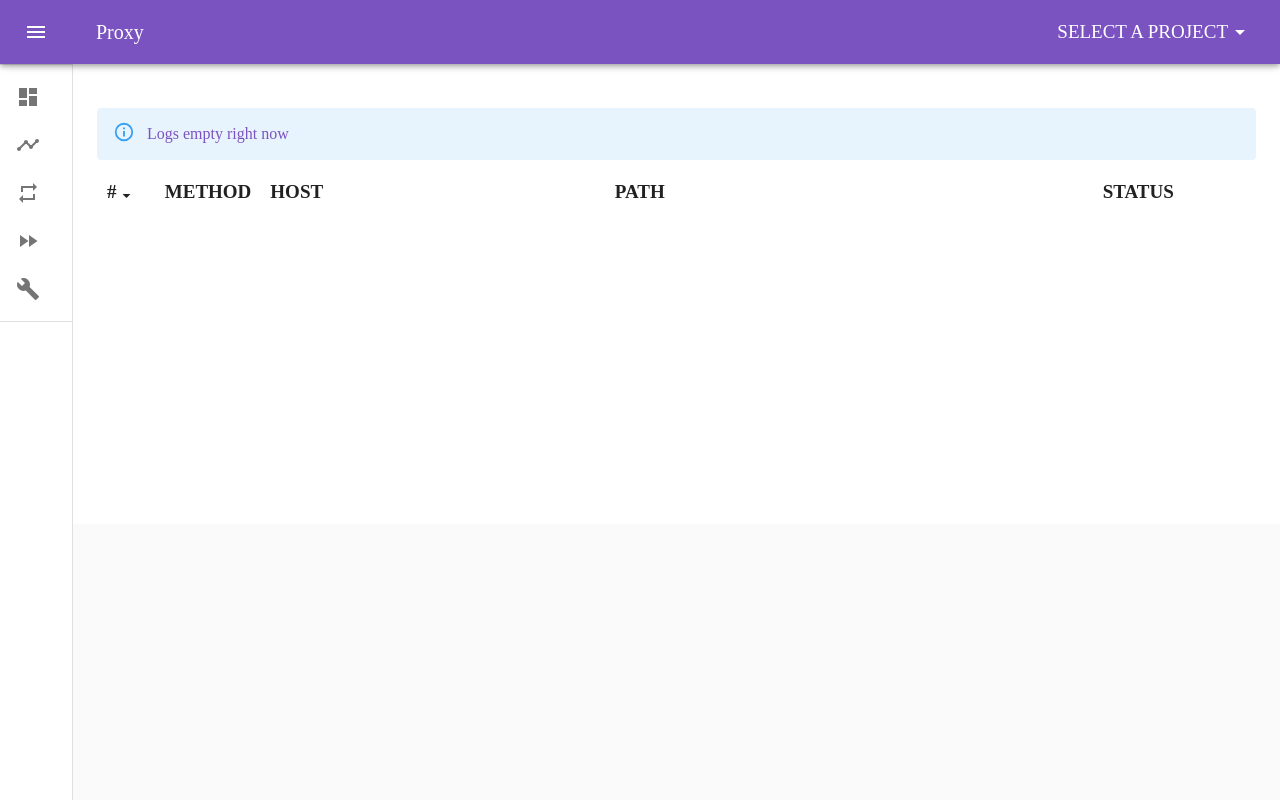
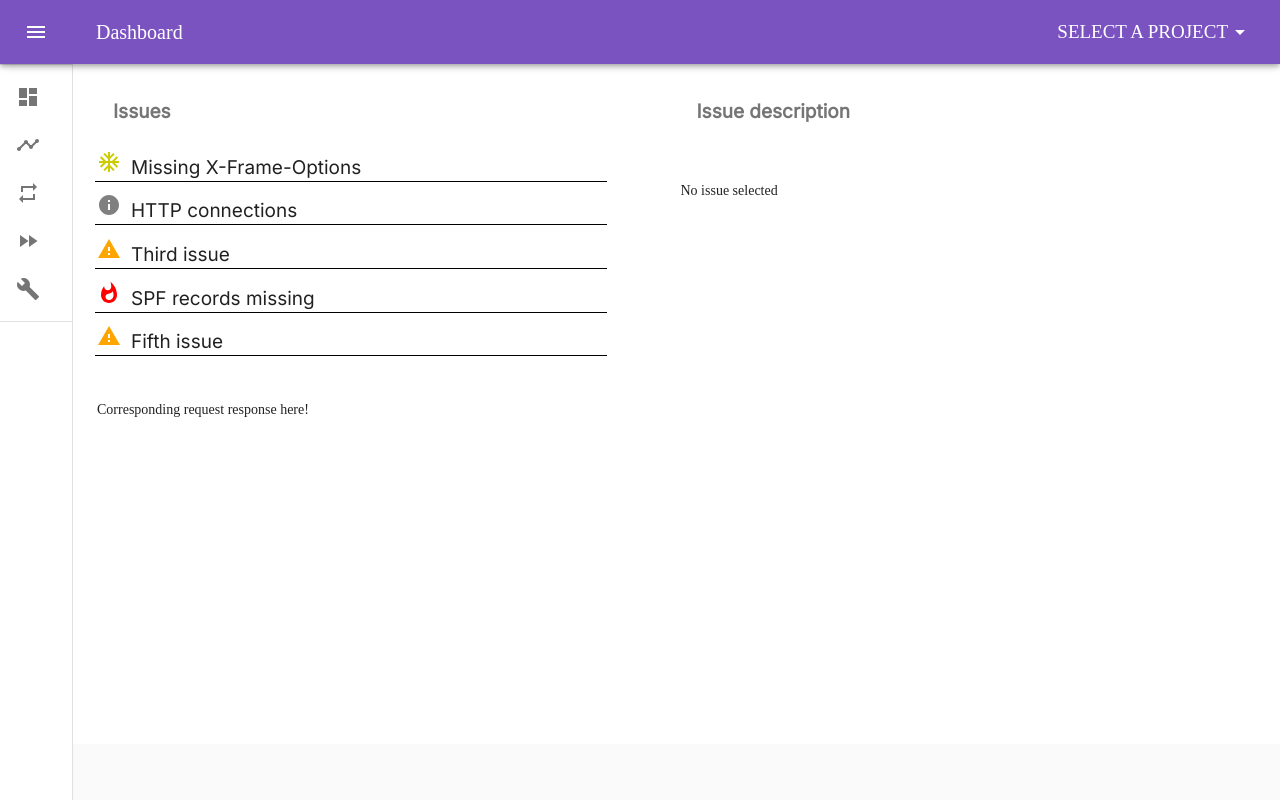
Before and after one commit to ksharinarayanan/WAP, a React (Create React App) app in the folder front-end/: page / in a window 1280 px wide. Built offline with nearby package versions, Linux system fonts and the light colour scheme; no server answers; a web font is replaced by a local one.

Commit message:
Added dashboard UI

```diff
--- a/front-end/src/components/Navigator.js
+++ b/front-end/src/components/Navigator.js
@@ -104,7 +104,7 @@ export default function Navigator() {
     const theme = useTheme();
     const [open, setOpen] = React.useState(false);
 
-    const [currentIndex, setCurrentIndex] = React.useState(1);
+    const [currentIndex, setCurrentIndex] = React.useState(0);
 
     const handleDrawerOpen = () => {
         setOpen(true);
--- a/front-end/src/screens/Dashboard.js
+++ b/front-end/src/screens/Dashboard.js
@@ -1,12 +1,186 @@
 // This is the dashboard page: Manage projects here!
 
-import { Typography } from "@material-ui/core";
-import React from "react";
+import { Grid, GridList, GridListTile, ListSubheader } from "@material-ui/core";
+import React, { useEffect, useState } from "react";
+import "@fontsource/inter";
+import InfoIcon from "@material-ui/icons/Info";
+import WarningIcon from "@material-ui/icons/Warning";
+import AcUnitOutlinedIcon from "@material-ui/icons/AcUnitOutlined";
+import WhatshotIcon from "@material-ui/icons/Whatshot";
 
 function Dashboard(props) {
+    const [issues, setIssues] = useState([]);
+    const [selectedIssue, setSelectedIssue] = useState(null);
+
+    const IconMapper = ({ severity }) => {
+        if (severity === "informational") {
+            return <InfoIcon style={{ color: "#808080	", marginRight: 10 }} />;
+        } else if (severity === "low") {
+            return (
+                <AcUnitOutlinedIcon
+                    style={{ color: "#CCCC00", marginRight: 10 }}
+                />
+            );
+        } else if (severity === "medium") {
+            return <WarningIcon style={{ color: "orange", marginRight: 10 }} />;
+        } else if (severity === "high") {
+            return <WhatshotIcon style={{ color: "red", marginRight: 10 }} />;
+        }
+    };
+
+    useEffect(() => {
+        // TODO: fetch data and set issues state
+
+        setIssues([
+            {
+                title: "Missing X-Frame-Options",
+                severity: "low",
+                description:
+                    "Since X-Frame-Options are missing, the page can be captured into an iFrame and is vulnerable to <a href='#'>clickjacking</a>",
+            },
+            {
+                title: "HTTP connections",
+                severity: "informational",
+                description:
+                    "Since the website uses unencrypted HTTP connections instead of HTTPS, it is possible for a MITM attack",
+            },
+            {
+                title: "Third issue",
+                severity: "medium",
+                description:
+                    "I don't know what to write here, this will become my third issue that has been detected by the scanner",
+            },
+            {
+                title: "SPF records missing",
+                severity: "high",
+                description:
+                    "Don't take this seriously, these are mock issues. Never report this to bug bounty programs!",
+            },
+            {
+                title: "Fifth issue",
+                severity: "medium",
+                description:
+                    "Arbitrary HTML can also be inserted into this, making it possible to provide reference links like <a href='#'>these</a> in the issue description",
+            },
+        ]);
+    }, []);
+
     return (
         <div>
-            <Typography variant="h4">Dashboard here!</Typography>
+            <Grid style={{ height: "40vh" }} container spacing={1}>
+                <Grid item xs={6}>
+                    <GridList
+                        cellHeight={30}
+                        style={{
+                            height: "35vh",
+                            width: "40vw",
+                        }}
+                    >
+                        <GridListTile
+                            key="Subheader"
+                            cols={2}
+                            style={{ height: "auto" }}
+                        >
+                            <ListSubheader
+                                component="div"
+                                style={{
+                                    fontFamily: "inter",
+                                    fontWeight: "bold",
+                                    fontSize: 19,
+                                }}
+                            >
+                                Issues
+                            </ListSubheader>
+                        </GridListTile>
+                        {issues.map((issue, index) => (
+                            <GridListTile
+                                key={index}
+                                cols={2}
+                                style={{
+                                    borderBottom: "0.1px solid black",
+                                }}
+                            >
+                                <div
+                                    onClick={() => setSelectedIssue(issue)}
+                                    style={{
+                                        fontFamily: "inter",
+                                        fontSize: 19,
+                                    }}
+                                >
+                                    <IconMapper severity={issue.severity} />
+                                    {issue.title}
+                                </div>
+                            </GridListTile>
+                        ))}
+                    </GridList>
+                </Grid>
+                <Grid item xs={6}>
+                    <GridList
+                        style={{ height: "35vh", width: "40vw" }}
+                        cols={2}
+                    >
+                        <GridListTile
+                            key="Subheader"
+                            cols={2}
+                            style={{ height: "auto" }}
+                        >
+                            <ListSubheader
+                                component="div"
+                                style={{
+                                    fontFamily: "inter",
+                                    fontWeight: "bold",
+                                    fontSize: 19,
+                                }}
+                            >
+                                Issue description
+                            </ListSubheader>
+                        </GridListTile>
+                        <GridListTile cols={2}>
+                            <div>
+                                <h1></h1>
+                                {selectedIssue ? (
+                                    <div>
+                                        <h2>
+                                            <u style={{ fontFamily: "inter" }}>
+                                                {selectedIssue.title}
+                                            </u>
+                                        </h2>
+
+                                        <div
+                                            style={{
+                                                fontFamily: "inter",
+                                                fontSize: 20,
+                                            }}
+                                        >
+                                            <b>Severity:</b>{" "}
+                                            {selectedIssue.severity}
+                                        </div>
+
+                                        <br />
+
+                                        <div
+                                            dangerouslySetInnerHTML={{
+                                                __html:
+                                                    selectedIssue.description,
+                                            }}
+                                            style={{
+                                                fontFamily: "inter",
+                                                fontSize: 17,
+                                            }}
+                                        />
+                                    </div>
+                                ) : (
+                                    "No issue selected"
+                                )}
+                            </div>
+                        </GridListTile>
+                    </GridList>
+                </Grid>
+            </Grid>
+
+            <div style={{ height: "40vh" }}>
+                Corresponding request response here!
+            </div>
         </div>
     );
 }
--- a/front-end/src/screens/Resender.js
+++ b/front-end/src/screens/Resender.js
@@ -269,7 +269,6 @@ function Resender(props) {
    Accept-Language : en-US,en;q=0.5
    Accept-Encoding : gzip, deflate, br
    Connection : keep-alive
-   Cookie : ANID=AHWqTUlgUx92heCjI7sBIEVfI7qnJM1eoDfcEUvAeP2qd6os9_e-ZrfeRwIA4i5S; 1P_JAR=2021-03-29-16; NID=211=COT-4ASkBcRL4HKsTF6EytIyrrlKuRs6Jrvoity_cMwveC1dXd2SEElrPwyHEL0nRLl3kR0CbWxmtkyCneCZgEWgClQSMi07Z-cYIk3tuVQcd6VHMHIzstAm2wdHYdoQ8_aIi72DuK8yKq1ciSMoboKSwEfxd0gWUjXf0xglXF0
    Upgrade-Insecure-Requests : 1
    Cache-Control : max-age=0"
                             onChange={(e) => setReq(e.target.value)}
```
